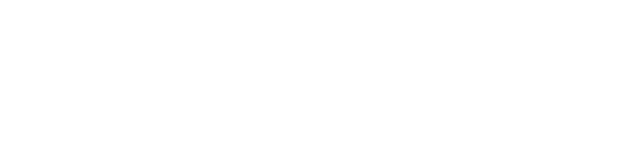
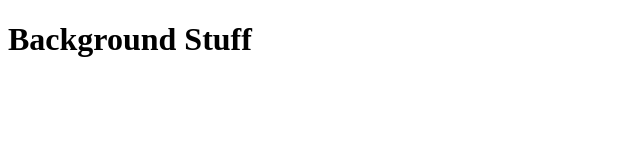
Before and after one commit to randycanegaly/background-generator, a plain HTML site: page index.html in a window 1280 px wide. Shown: the whole page, without its empty margins (0-640 px from the left). Drawn offline with Linux system fonts and the light colour scheme.

```diff
--- a/index.html
+++ b/index.html
@@ -6,6 +6,7 @@
 	<title>Randy's Project</title>
 </head>
 <body>
+	<h1>Background Stuff</h1>
 
 </body>
 </html>
```
